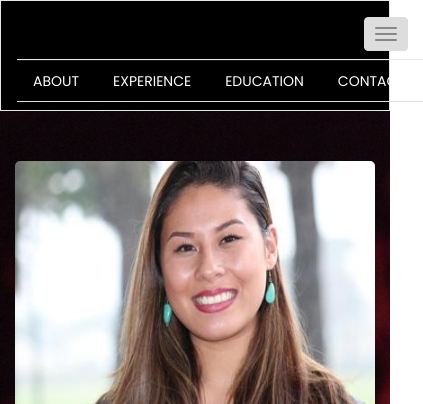
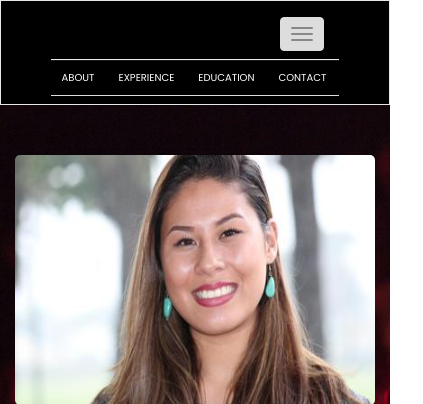
Before and after one commit to aqueelahtaljaard/onlineCV, a plain HTML site: page index.html in a window 390 px wide. Both pictures are taken after a click on the button "Toggle navigation". Shown: the top 404 px of the page, 423 px wide, since content can reach past the window. Drawn offline with nearby package versions, Linux system fonts and the light colour scheme; files whose address does not match are found by name.

Commit message:
second update

```diff
--- a/css/responsive.css
+++ b/css/responsive.css
@@ -7,14 +7,6 @@
 	4. ABOUT SECTION
 	--------------------------------- */
 
-	/* COUNTER SECTION */
-
-	.about-section{ text-align: center; }
-
-	.counter{ display: inline-block; }
-
-	.counter .desc{ text-align: left; }
-}
 
 /* Screens Resolution : 992px
 -------------------------------------------------------------------------- */
@@ -50,11 +42,6 @@
 	/* ---------------------------------
 	3. INTRO SECTION
 	--------------------------------- */
-
-	/* INTRO */
-
-	.intro .downlad-btn{ float: none; }
-
 
 
 
@@ -95,7 +82,11 @@
 	1. PRIMARY STYLES
 	--------------------------------- */
 
-	body{ font-size: 14px;  }
+	body{ font-size: 10px;  }
+
+	.nav>li>a {
+    padding: 10px;
+}
 
 	/* ---------------------------------
 	6. PORFOLIO SECTION
@@ -108,7 +99,9 @@
 /* Screens Resolution : 479px
 -------------------------------------------------------------------------- */
 @media only screen and (max-width: 479px) {
-
+nav{
+	width: 100%;
+}
 
 }
 
```
